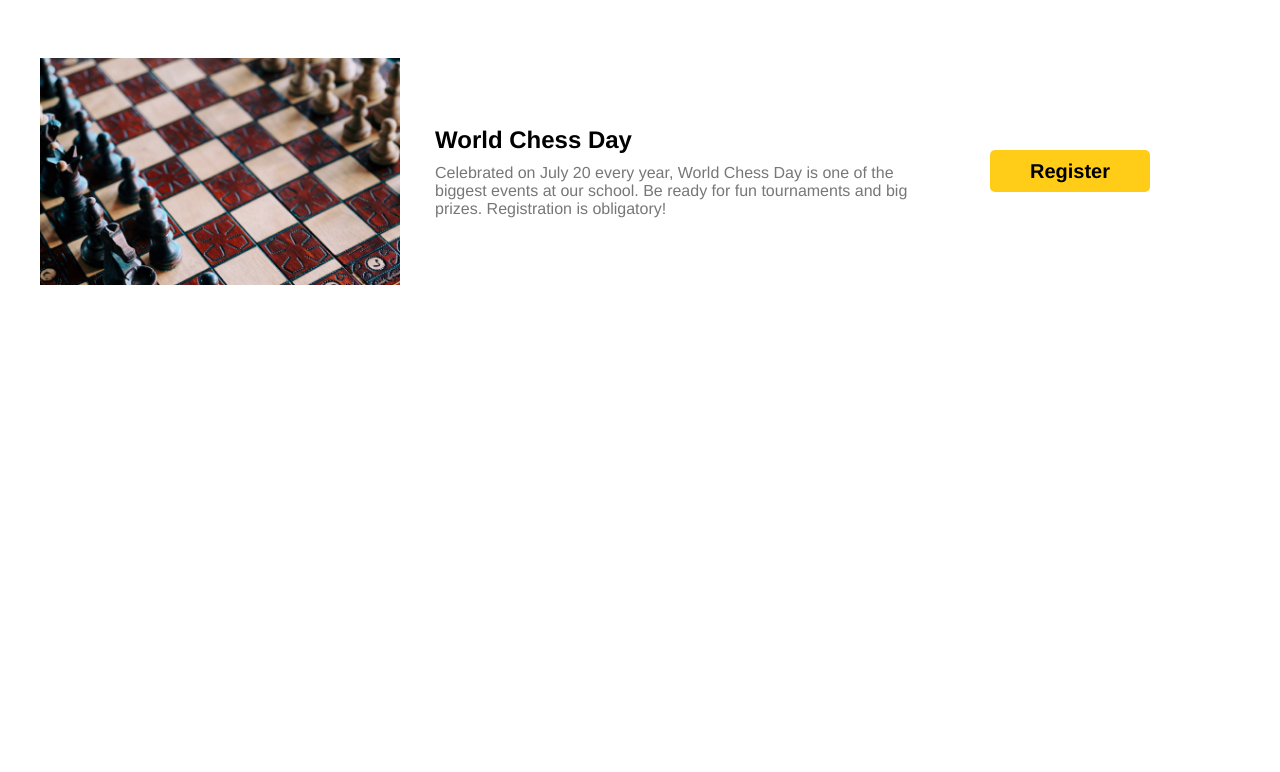
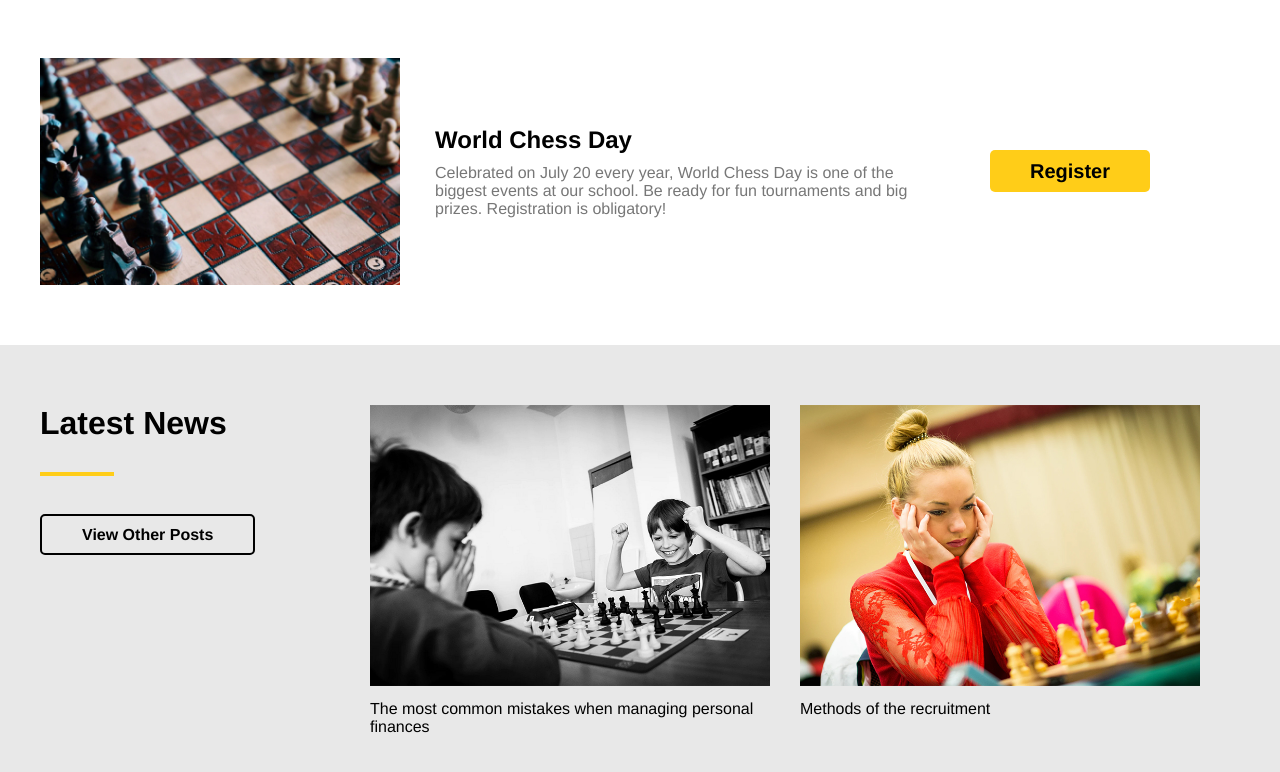
Before and after one commit to ChmielewskiGianpiero/proj-html-vuejs, a Vue app: page / in a window 1280 px wide. Shown: the part 3485-4257 px from the top of the page. Before the commit the page ends 3830 px from the top, so only its background shows below. Built offline with nearby package versions, Linux system fonts and the light colour scheme.

Commit message:
ADD - main, app-section-news

```diff
--- a/src/components/AppMain.vue
+++ b/src/components/AppMain.vue
@@ -4,6 +4,7 @@ import AppSectionPhoto from './AppSectionPhoto.vue';
 import AppSectionCards from './AppSectionCards.vue';
 import AppSectionBanner from './AppSectionBanner.vue';
 import AppSectionEvents from './AppSectionEvents.vue';
+import AppSectionNews from './AppSectionNews.vue';
 import { store } from '../store';
 
 export default  {
@@ -12,7 +13,8 @@ export default  {
     AppSectionPhoto,
     AppSectionCards,
     AppSectionBanner,
-    AppSectionEvents
+    AppSectionEvents,
+    AppSectionNews
   },
   data (){
       return {
@@ -34,6 +36,7 @@ export default  {
     <AppSectionCards :item="store.cards"/>
     <AppSectionBanner/>
     <AppSectionEvents :item="store.events"/>
+    <AppSectionNews :item="store.news"/>
 
 
 </template>
--- /dev/null
+++ b/src/components/AppSectionNews.vue
@@ -0,0 +1,77 @@
+<script>
+
+export default  {
+    props: {
+      item: {
+          type: Object,
+          required: true
+      }
+  },
+  data (){
+      return {
+
+    }
+  },
+  methods:{
+
+  },
+  created (){
+
+  }
+}
+</script>
+
+<template>
+    <div class="bg-section">
+        <div class="container-md">
+            <div class="row">
+                <div class="col-3">
+                    <div class="title-section">
+                       <h1>Latest News</h1>
+                    </div>
+                    <a class="btn" href="#">View Other Posts</a>
+                </div>
+                <div class="col-4 news" v-for="(article,i) in item" :key="i">
+                    <img :src="article.srcPath" alt="">
+                    <p> {{ article.text }} </p>
+                </div>
+            </div>
+
+        </div>
+    </div>
+</template>
+
+<style lang="scss" scoped>
+@use '../styles/partials/variables' as *;
+
+
+.bg-section {
+    background-color: $bg_grey ;
+}
+
+.btn {
+    border: 2px solid $dark;
+}
+
+.news{
+    img{
+        margin-bottom: 10px;
+    }
+}
+.row {
+    padding: 60px 0px;
+    gap: 30px;
+}
+
+.title-section{
+    margin-bottom: 50px;
+
+    &:after{
+        content: "";
+        width: 70px;
+        border: 2px solid #ffcd18;
+        display: block;
+        margin-top: 30px;
+    }
+}
+</style>
--- a/src/store.js
+++ b/src/store.js
@@ -102,6 +102,17 @@ export const store = reactive ({
         title: 'World Chess Day',
         text: 'Celebrated on July 20 every year, World Chess Day is one of the biggest events at our school. Be ready for fun tournaments and big prizes. Registration is obligatory!'
       },
+    ],
+
+    news: [
+      {
+        srcPath: '/public/mt-2236-blog-img1.jpg',
+        text: 'The most common mistakes when managing personal finances'
+      },
+      {
+        srcPath: '/public/mt-2236-blog-img2.jpg',
+        text: 'Methods of the recruitment'
+      }
     ]
 }
 )
--- a/src/styles/general.scss
+++ b/src/styles/general.scss
@@ -50,12 +50,18 @@ button{
 }
 
 .col-4{
-    flex-basis: calc((100% / 12) * 12);
+    flex-basis: calc((100% / 12) * 4);
+
+}
+
+.col-3 {
+    flex-basis: calc((100% / 12) * 3);
+
 }
 
 .btn{
     padding: 10px 40px;
     border-radius: 5px;
     font-weight: bold;
-    color: #ffffff;
+    color: black;
 }
--- a/src/styles/partials/_variables.scss
+++ b/src/styles/partials/_variables.scss
@@ -3,4 +3,5 @@ $dark: #000000;
 $dark_trasparent: #00000059;
 $secondary_color: #ffcd18;
 $light_grey: #777777;
+$bg_grey: #E8E8E8;
 $dark_grey: #404040;
```
